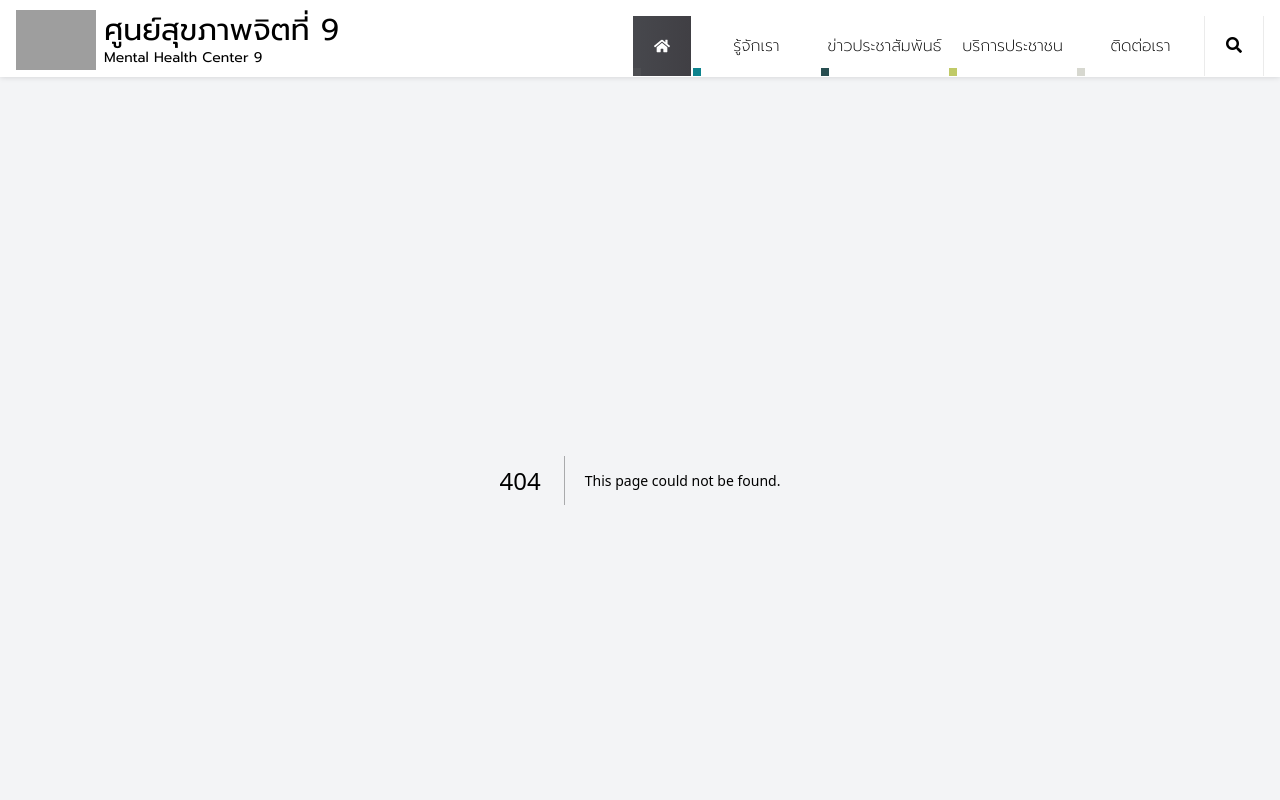
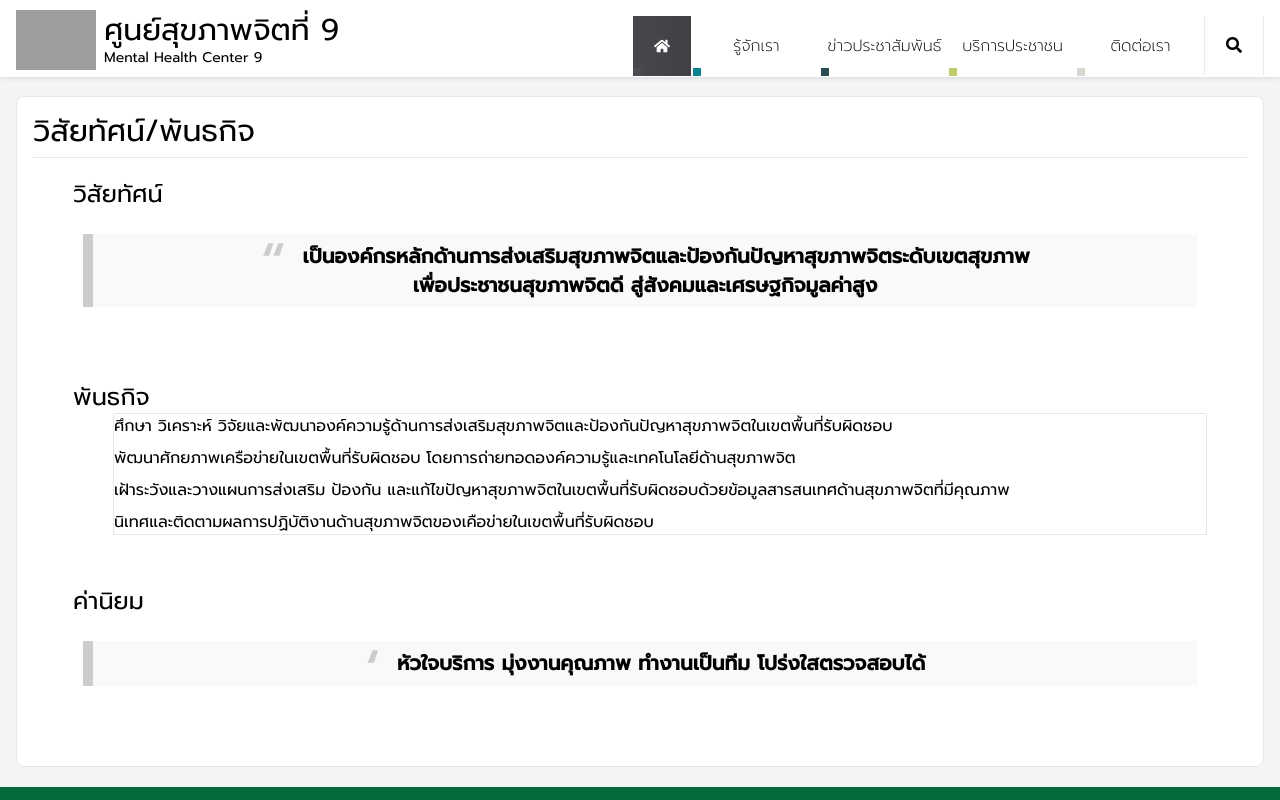
Before and after one commit to sanyath007/next-ts-demo01, a Next.js app: page /vision in a window 1280 px wide. Before the commit this address had no page. Shown: the top 800 px of the page. Built offline with nearby package versions, Linux system fonts and the light colour scheme; grey boxes are pictures that could not be loaded.

Commit message:
Create new vision, executives and links pages

```diff
--- a/components/navbar/nav-menu/index.tsx
+++ b/components/navbar/nav-menu/index.tsx
@@ -22,10 +22,10 @@ export default function NavMenu() {
                                 <Link href="/about" target="_self">ประวัติความเป็นมา</Link>
                             </div>
                             <div className="submenu ">
-                                <a href="#" target="_self">วิสัยทัศน์ พันธกิจ</a>
+                                <Link href="/vision" target="_self">วิสัยทัศน์ พันธกิจ</Link>
                             </div>
                             <div className="submenu ">
-                                <a href="#" target="_self">ผู้บริหารหน่วยงาน</a>
+                                <Link href="/executives" target="_self">ผู้บริหารหน่วยงาน</Link>
                             </div>
                             {/* <div className="submenu has-children">
                                 <a href="#" target="_self">CIO กรมอนามัย</a>
@@ -209,7 +209,7 @@ export default function NavMenu() {
                                 <Link href="/contact" target="_self">ติดต่อเรา</Link>
                             </div>
                             <div className="submenu ">
-                                <a href="#" target="_self">ลิงค์ที่เกี่ยวข้อง</a>
+                                <Link href="links" target="_self">ลิงค์ที่เกี่ยวข้อง</Link>
                             </div>
                         </div>
                     </div>
--- /dev/null
+++ b/pages/executives.tsx
@@ -0,0 +1,26 @@
+import Head from "next/head"
+
+export default function Executives() {
+    return (
+        <>
+            <Head>
+                <title>ผู้บริหารหน่วยงาน - Executives</title>
+                <meta name="description" content="Generated by create next app" />
+                <meta name="viewport" content="width=device-width, initial-scale=1" />
+                <link rel="icon" href="/favicon.ico" />
+            </Head>
+
+            <section className="pb-5 pt-[1rem] xl:px-4">
+                <div className="container mx-auto border bg-white p-4 rounded-lg overflow-hidden">
+                    <h1 className="title text-3xl">ผู้บริหารหน่วยงาน</h1>
+
+                    <hr className="my-2" />
+
+                    <div className="vision h-full my-10">
+
+                    </div>
+                </div>
+            </section>
+        </>
+    )
+}
--- /dev/null
+++ b/pages/links.tsx
@@ -0,0 +1,26 @@
+import Head from "next/head"
+
+export default function Links() {
+    return (
+        <>
+            <Head>
+                <title>ลิงค์ที่เกี่ยวข้อง - Links</title>
+                <meta name="description" content="Generated by create next app" />
+                <meta name="viewport" content="width=device-width, initial-scale=1" />
+                <link rel="icon" href="/favicon.ico" />
+            </Head>
+
+            <section className="pb-5 pt-[1rem] xl:px-4">
+                <div className="container mx-auto border bg-white p-4 rounded-lg overflow-hidden">
+                    <h1 className="title text-3xl">ลิงค์ที่เกี่ยวข้อง</h1>
+
+                    <hr className="my-2" />
+
+                    <div className="vision h-full my-10">
+
+                    </div>
+                </div>
+            </section>
+        </>
+    )
+}
--- /dev/null
+++ b/pages/vision.tsx
@@ -0,0 +1,53 @@
+import Head from "next/head"
+
+export default function Vision() {
+    return (
+        <>
+            <Head>
+                <title>วิสัยทัศน์/พันธกิจ - Vision / Mission</title>
+                <meta name="description" content="Generated by create next app" />
+                <meta name="viewport" content="width=device-width, initial-scale=1" />
+                <link rel="icon" href="/favicon.ico" />
+            </Head>
+
+            <section className="pb-5 pt-[1rem] xl:px-4">
+                <div className="container mx-auto border bg-white p-4 rounded-lg overflow-hidden">
+                    <h1 className="title text-3xl">วิสัยทัศน์/พันธกิจ</h1>
+
+                    <hr className="my-2" />
+
+                    <div className="vision h-full mb-10 px-10">
+                        <div className="mt-5 flex flex-col">
+                            <h3 className="text-2xl">วิสัยทัศน์</h3>
+                            <blockquote className="text-center">
+                                <p className="text-xl font-bold">เป็นองค์กรหลักด้านการส่งเสริมสุขภาพจิตและป้องกันปัญหาสุขภาพจิตระดับเขตสุขภาพ<br /> เพื่อประชาชนสุขภาพจิตดี สู่สังคมและเศรษฐกิจมูลค่าสูง</p>
+                            </blockquote>
+                        </div>
+
+                        <div className="mt-[50px] flex flex-col">
+                            <h3 className="text-2xl">พันธกิจ</h3>
+                            <ul className="border ml-10 flex flex-col gap-2">
+                                <li>ศึกษา วิเคราะห์ วิจัยและพัฒนาองค์ความรู้ด้านการส่งเสริมสุขภาพจิตและป้องกันปัญหาสุขภาพจิตในเขตพื้นที่รับผิดชอบ</li>
+                                <li>พัฒนาศักยภาพเครือข่ายในเขตพื้นที่รับผิดชอบ โดยการถ่ายทอดองค์ความรู้และเทคโนโลยีด้านสุขภาพจิต</li>
+                                <li>เฝ้าระวังและวางแผนการส่งเสริม ป้องกัน และแก้ไขปัญหาสุขภาพจิตในเขตพื้นที่รับผิดชอบด้วยข้อมูลสารสนเทศด้านสุขภาพจิตที่มีคุณภาพ</li>
+                                <li>นิเทศและติดตามผลการปฏิบัติงานด้านสุขภาพจิตของเคือข่ายในเขตพื้นที่รับผิดชอบ</li>
+                            </ul>
+                        </div>
+
+                        <div className="mt-[50px] flex flex-col">
+                            <h3 className="text-2xl">ค่านิยม</h3>
+                            <blockquote className="text-center">
+                                <p className="text-xl font-bold">
+                                    หัวใจบริการ
+                                    มุ่งงานคุณภาพ
+                                    ทำงานเป็นทีม
+                                    โปร่งใสตรวจสอบได้
+                                </p>
+                            </blockquote>
+                        </div>
+                    </div>
+                </div>
+            </section>
+        </>
+    )
+}
--- a/styles/globals.css
+++ b/styles/globals.css
@@ -926,3 +926,22 @@ nav.topnav ~ .topnav-spacer {
   margin-bottom: 0.5rem;
 }
 /* ================================== End News ================================== */
+
+blockquote {
+  background: #f9f9f9;
+  border-left: 10px solid #ccc;
+  margin: 1.5em 10px;
+  padding: 0.5em 10px;
+  quotes: "\201C""\201D""\2018""\2019";
+}
+blockquote:before {
+  color: #ccc;
+  content: open-quote;
+  font-size: 4em;
+  line-height: 0.1em;
+  margin-right: 0.25em;
+  vertical-align: -0.4em;
+}
+blockquote p {
+  display: inline;
+}
```
